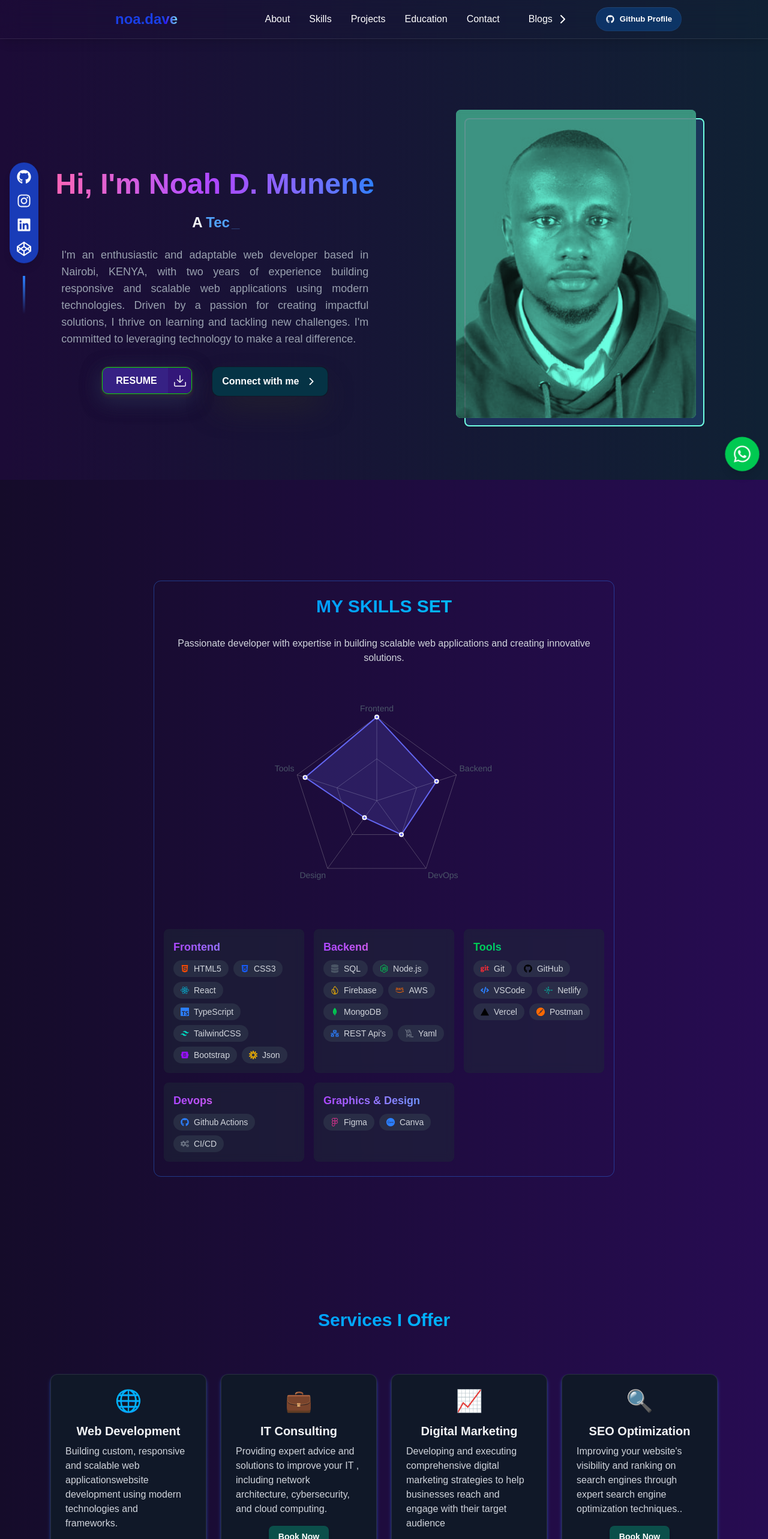
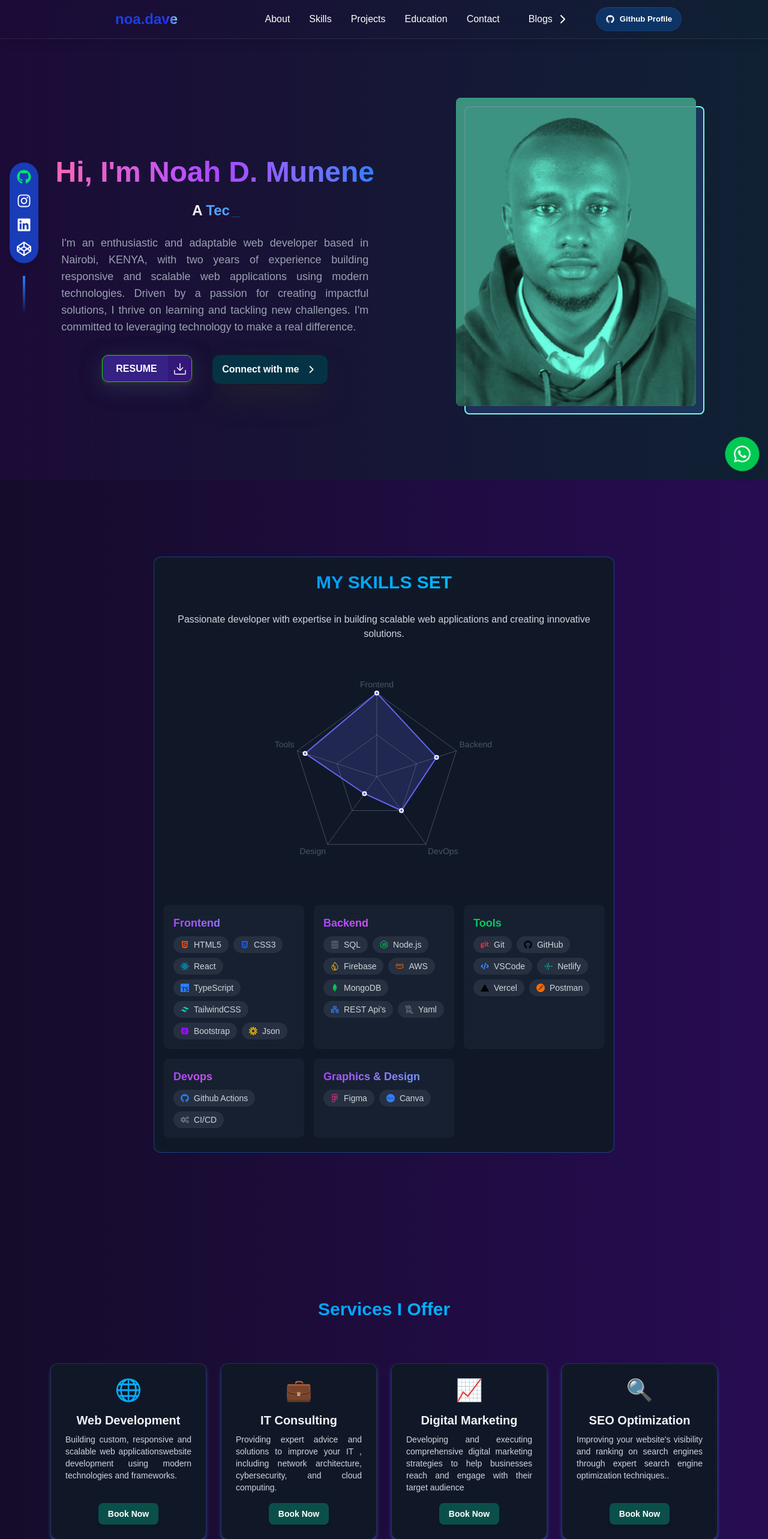
Before and after one commit to DavisNoah02/PortFolio_V1, a React (Vite) app: page / in a window 1280 px wide. Shown: the top 2566 px of the page at 60% size. Built offline with nearby package versions, Linux system fonts and the light colour scheme.

Commit message:
final ui updates

```diff
--- a/src/App.css
+++ b/src/App.css
@@ -238,29 +238,39 @@
   position: absolute;
   width: 100%;
   height: 100%;
+  border: 2px solid var(--green);
   border-radius: var(--border-radius);
   transition: var(--transition);
+
 }
 
 .wrapper::before {
   top: 14px;
   left: 14px;
   background-color: var(--navy);
-  border: 2px solid var(--green);
   mix-blend-mode: screen;
+
 }
 
 .wrapper::after {
   border: 2px solid var(--green);
   top: 14px;
   left: 14px;
-  z-index: -1;
+  z-index: -2;
+}
+.wrapper:hover::before,
+.wrapper:focus::before {
+  top: 16px;
+  left: 16px;
+
+
 }
 
 .wrapper:hover .img,
 .wrapper:focus .img {
   filter: none;
   mix-blend-mode: normal;
+  transform: scale(1.02);
 }
 
 @keyframes bounce-slow {
--- a/src/components/footer.jsx
+++ b/src/components/footer.jsx
@@ -31,7 +31,7 @@ export const Footer = () => {
 
   return (
     <>
-      <hr className="border-t border-gray-600 w-3/4 mx-auto mb-3" />
+      <hr className="border-t border-gray-400 w-3/4 mx-auto mb-3" />
 
       <footer className="bg-gradient-custom text-white py-6 text-center space-y-4">
         <h1 className="text-2xl font-bold text-blue-600">Noah Dave Munene</h1>
@@ -50,7 +50,7 @@ export const Footer = () => {
         </nav>
 
         {/* Greeting with Date */}
-        <p className="text-base text-gray-300">{greeting}, {formattedDate}</p>
+        <p className="text-base text-green-200">{greeting}, {formattedDate}</p>
 
         {/* Copyright */}
         <p className="text-sm text-gray-400">© {currentYear} Noah Dave. All rights reserved.</p>
--- a/src/components/sections/about.jsx
+++ b/src/components/sections/about.jsx
@@ -17,12 +17,12 @@ export const About = () => {
   return (
     <section
       id="about"
-     className="min-h-screen flex flex-col md:flex-row items-center justify-end relative  pt-20 bg-gradient-custom2"
+     className="min-h-screen flex flex-col md:flex-row items-center justify-end relative  pt-10 bg-gradient-custom2"
     >
-       {/* Profile Image aligned right */}
+       {/* Profile Image  */}
   <div className="md:w-1/2 flex justify-center order-2 md:order-2">
-    <div className="relative max-w-[400px] md:max-w-[400px] w-[70%] ">
-      <div className="wrapper relative w-full rounded-[var(--border-radius)] bg-[var(--green)] shadow-custom transition-transform duration-300 hover:-translate-x-1 hover:-translate-y-1 focus:outline-none">
+    <div className="relative max-w-[300px] md:max-w-[400px] w-[70%] ">
+      <div className="wrapper relative w-full rounded-[var(--border-radius)] bg-[var(--green)] shadow-custom transition-transform duration-300 hover:-translate-x-2 hover:-translate-y-2 focus:outline-none">
         <img
           className="img relative rounded-[var(--border-radius)] mix-blend-multiply grayscale contrast-100 transition-all duration-300"
           src="/profile1.jpg"
--- a/src/components/sections/contact.jsx
+++ b/src/components/sections/contact.jsx
@@ -2,7 +2,7 @@ import { useState } from "react";
 import { RevealOnScroll } from "../RevealOnScroll";
 import emailjs from "emailjs-com";
 import { FontAwesomeIcon } from "@fortawesome/react-fontawesome";
-import { faEnvelope, faPhone, faMapMarkerAlt } from "@fortawesome/free-solid-svg-icons";
+import {  faMapMarkerAlt } from "@fortawesome/free-solid-svg-icons";
 import { ToastContainer, toast } from "react-toastify";
 import "react-toastify/dist/ReactToastify.css";
 
@@ -40,7 +40,7 @@ export const Contact = () => {
   return (
     <section
       id="contact"
-      className="min-h-[90vh] flex items-center justify-center py-12 "
+      className="min-h-[90vh] flex items-center justify-center py-12 pb-32 "
     >
       <RevealOnScroll>
         <div className="flex flex-col md:flex-row w-full max-w-4xl px-4">
@@ -49,22 +49,20 @@ export const Contact = () => {
             <h2 className="text-3xl font-bold mb-4 bg-gradient-to-r from-blue-500 to-cyan-400 bg-clip-text text-transparent">
               Let's talk
             </h2>
-            <p className="text-white mb-4">
-              I'm currently available to take on new projects, so feel free to
-              send me a message about anything that you want me to work on. You
-              can contact me anytime.
-            </p>
-            <br />
-            <p className="text-white mb-4 flex items-center">
-              <FontAwesomeIcon icon={faEnvelope} className="mr-6 text-3xl" />
-              m.davenoa@gmail.com
-            </p>
-            <p className="text-white mb-4 flex items-center">
-              <FontAwesomeIcon icon={faPhone} className="mr-6 text-3xl" />
-              +254 729-239-023
-            </p>
-            <p className="text-white flex items-center">
-              <FontAwesomeIcon icon={faMapMarkerAlt} className="mr-6 text-3xl" />
+            <p className="text-white mb-4 text-justify">
+                Whether you have an idea for a project or just want to chat, feel free to shoot me an {" "}
+                <a
+                  href="mailto:your.m.davenoa@gmail.com"
+                  className="text-gray-400  hover:text-cyan-400 transition-colors duration-300"
+                >
+                email here
+                </a>
+                !
+              </p>
+
+
+            <p className="text-white flex items-center pt-10">
+              <FontAwesomeIcon icon={faMapMarkerAlt} className="mr-6  text-3xl" />
               Nairobi, KENYA
             </p>
           </div>
@@ -121,11 +119,12 @@ export const Contact = () => {
               </div>
 
               <button
-                type="submit"
-                className="w-full bg-blue-500 text-white py-3 px-6 rounded font-medium transition relative overflow-hidden hover:-translate-y-0.5 hover:shadow-[0_0_15px_rgba(59,130,256,0.4)]"
-              >
-                Send Message
-              </button>
+  type="submit"
+  className="w-full bg-blue-500 text-white py-3 px-6 rounded font-medium relative overflow-hidden transition-all duration-300 ease-in-out border-2 border-transparent hover:border-cyan-400 hover:scale-[1.02] hover:shadow-[0_0_20px_rgba(34,211,238,0.4)] hover:bg-blue-600"
+>
+  Send Message
+</button>
+
             </form>
           </div>
         </div>
--- a/src/components/sections/services.jsx
+++ b/src/components/sections/services.jsx
@@ -31,7 +31,7 @@ export const Services = () => {
   return (
     <section
       id="services"
-      className=" flex items-center justify-center py- bg-gradient-custom min-h-screen"
+      className="flex items-center justify-center py-6 bg-gradient-custom min-h-screen"
     >
       <RevealOnScroll>
         <div className="max-w-6xl mx-auto px-5">
@@ -39,23 +39,25 @@ export const Services = () => {
             Services I Offer
           </h2>
 
-          <div className=" grid grid-cols-1 md:grid-cols-2 lg:grid-cols-4 gap-6 ">
+          <div className="grid grid-cols-1 md:grid-cols-2 lg:grid-cols-4 gap-6">
             {services.map((service, index) => (
               <div
                 key={index}
-                className="p-6 rounded-xl border border-white/10 text-center bg-gray-900 shadow-md shadow-blue-500/50 hover:shadow-lg hover:shadow-blue-500/80 transition-all"
+                className="p-6 rounded-xl border border-white/10 text-center bg-gray-900 shadow-md shadow-blue-500/50 hover:shadow-lg hover:shadow-blue-500/80 transition-all flex flex-col h-full"
               >
                 <div className="text-4xl mb-4">{service.icon}</div>
                 <h3 className="text-xl font-bold mb-2">{service.title}</h3>
-                <p className="text-gray-300 mb-4 text-left">{service.description}</p>
-
+                <p className="text-gray-300 mb-4 text-sm text-justify flex-grow">{service.description}</p>
+                <div className="mt-auto">
                   <a
                     href={`https://wa.me/+254729239023?text=Hi%20Noah%2C%20I%27m%20interested%20in%20a%20project`}
                     target="_blank"
+                    rel="noopener noreferrer"
                     className="inline-block px-4 py-2 text-sm font-semibold text-white bg-teal-900 rounded-lg shadow-md hover:scale-105 hover:shadow-lg transition-transform duration-300"
                   >
                     Book Now
                   </a>
+                </div>
               </div>
             ))}
           </div>
--- a/src/components/sections/skills.jsx
+++ b/src/components/sections/skills.jsx
@@ -95,11 +95,11 @@ export const Skills = () => {
   return (
     <section
       id="skills"
-      className="min-h-screen flex items-center justify-center pt-34 pb-6  bg-gradient-custom"
+      className="min-h-screen flex items-center justify-center pt-24 pb-6  bg-gradient-custom"
     >
       <RevealOnScroll direction="up">
-        <div className="max-w-3xl mx-auto px-4 glass p-6 rounded-xl border border-blue-500/40
-                 hover:-translate-y-1 hover:border-white-500/60
+        <div className="max-w-3xl mx-auto px-4 glass p-6 rounded-xl border bg-gray-900 border-blue-500/40
+                 hover:-translate-y-2 hover:border-white-500/60
                  hover:shadow-[0_4px_20px_rgba(128,0,128,0.3)]
                  transition-all ">
           <h2 className="text-3xl font-bold mb-8 bg-gradient-to-r from-blue-500 to-cyan-400 bg-clip-text text-transparent text-center">
--- a/src/components/socials.jsx
+++ b/src/components/socials.jsx
@@ -1,7 +1,7 @@
 import { FaGithub, FaInstagram, FaTwitter, FaLinkedin, FaCodepen } from "react-icons/fa";
 
 const socialMedia = [
-  { name: "GitHub", url: "https://github.com/DavisNoah02", icon: <FaGithub /> },
+  { name: "GitHub", url: "https://github.com/DavisNoah02", icon: <FaGithub />,  color: "text-green-500" },
   { name: "Instagram", url: "https://www.instagram.com/t3ch.savvy/", icon: <FaInstagram /> },
   { name: "Linkedin", url: "https://www.linkedin.com/in/noa-dave-36567b356/", icon: <FaLinkedin /> },
   { name: "Codepen", url: "https://codepen.io/Noah-Munene", icon: <FaCodepen /> },
@@ -33,7 +33,11 @@ export const Socials = () => (
           href={item.url}
           target="_blank"
           rel="noopener noreferrer"
-          className="text-white text-xl sm:text-2xl hover:text-green-400 transition-colors"
+          className={`text-xl sm:text-2xl transition-colors ${
+            item.name === "GitHub"
+              ? "text-green-400" // Always green
+              : "text-white hover:text-green-400"
+          }`}
           aria-label={item.name}
         >
           {item.icon}
```
Also changed, not shown: src/components/sections/education.jsx (+9 -13 lines). Lines whose indentation alone changed are shown as unchanged.
